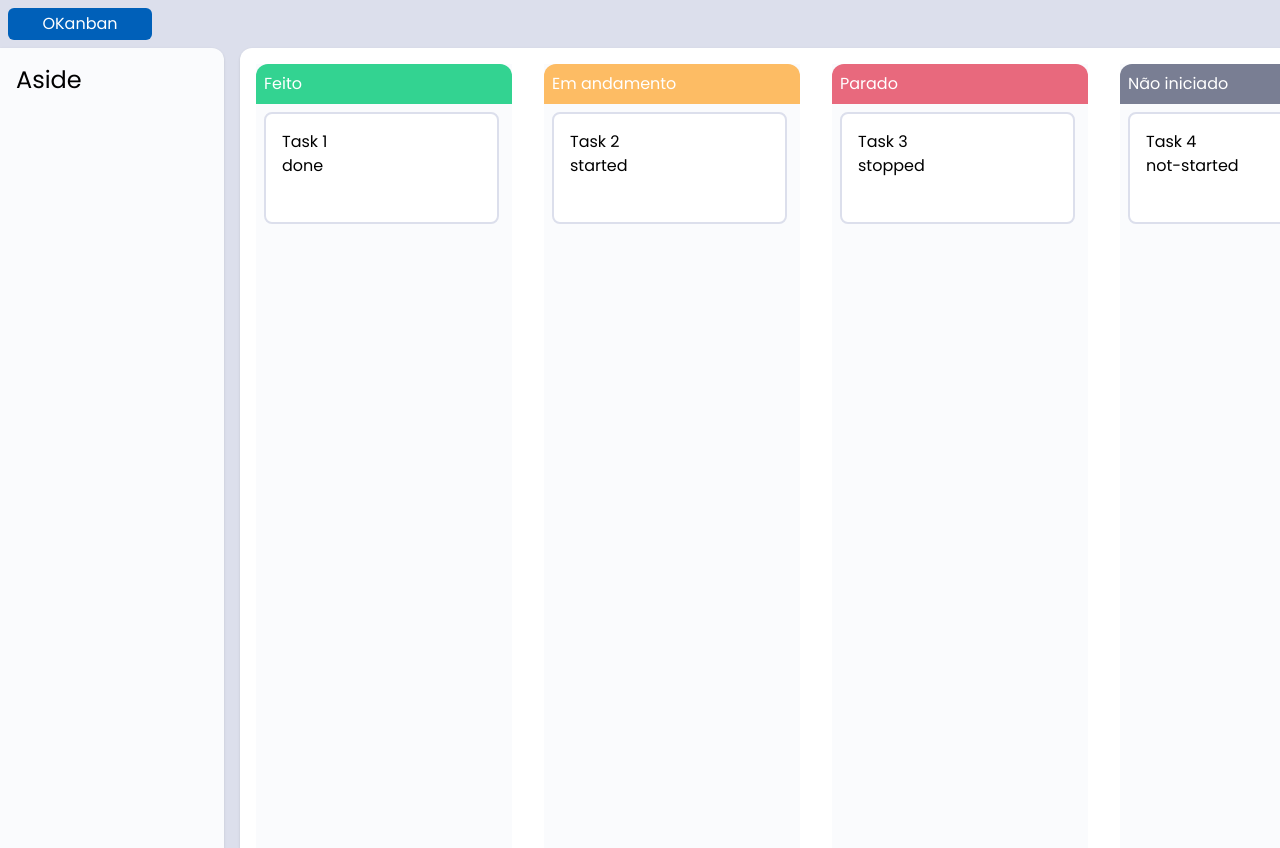
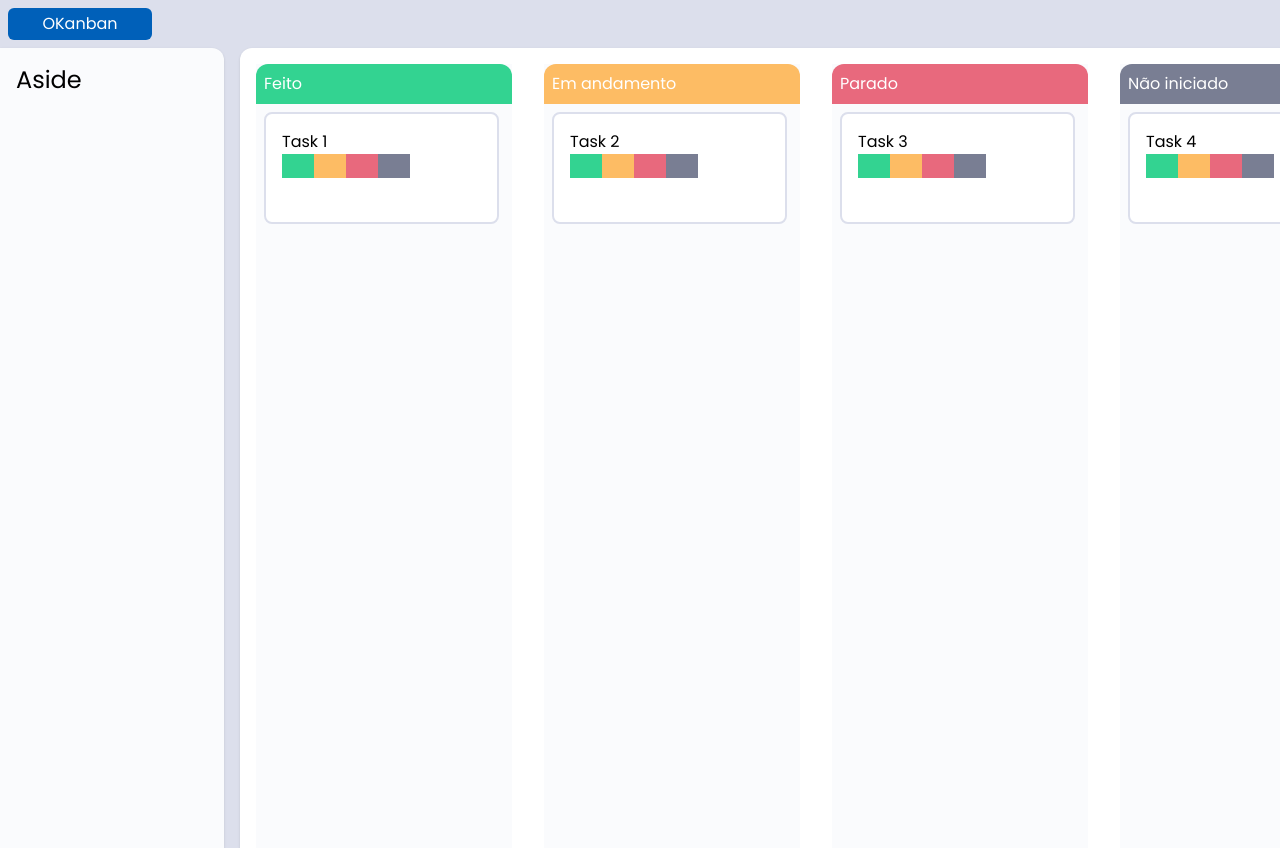
Before and after one commit to Waldst0n/OKanban, a React (Vite) app: page / in a window 1280 px wide. Shown: the top 848 px of the page. Built offline with nearby package versions, Linux system fonts and the light colour scheme.

Commit message:
feat: Create TaskButton Component

```diff
--- /dev/null
+++ b/src/components/CardButton.jsx
@@ -0,0 +1,9 @@
+const CardButton = ({ color }) => {
+  return (
+    <button
+      className={`w-8 h-6 ${color}   transition-transform hover:scale-105`}
+    ></button>
+  );
+};
+
+export default CardButton;
--- a/src/components/TaskCard.jsx
+++ b/src/components/TaskCard.jsx
@@ -1,8 +1,15 @@
-const TaskCard = ({ name, status }) => {
+import CardButton from './CardButton';
+
+const TaskCard = ({ name }) => {
   return (
     <div className="w-11/12 m-2 p-4 h-28 bg-white border-2 rounded-lg border-gray  ">
       <h1>{name}</h1>
-      <p>{status}</p>
+      <div>
+        <CardButton color="bg-green" />
+        <CardButton color="bg-yellow" />
+        <CardButton color="bg-red" />
+        <CardButton color="bg-grayNote" />
+      </div>
     </div>
   );
 };
--- a/src/components/TasksGroupCard.jsx
+++ b/src/components/TasksGroupCard.jsx
@@ -9,7 +9,7 @@ const TasksGroupCard = ({ color, situation, status }) => {
     red: 'bg-red',
     grayNote: 'bg-grayNote',
   };
-  const notStartedTask = useMemo(() => {
+  const filteredTasks = useMemo(() => {
     return taskCards.filter(task => task.status === status);
   }, [status]);
 
@@ -21,7 +21,7 @@ const TasksGroupCard = ({ color, situation, status }) => {
         <h2 className="text-white">{situation}</h2>
       </div>
       <div>
-        {notStartedTask.map(task => (
+        {filteredTasks.map(task => (
           <TaskCard key={task.id} name={task.name} status={task.status} />
         ))}
       </div>
```
